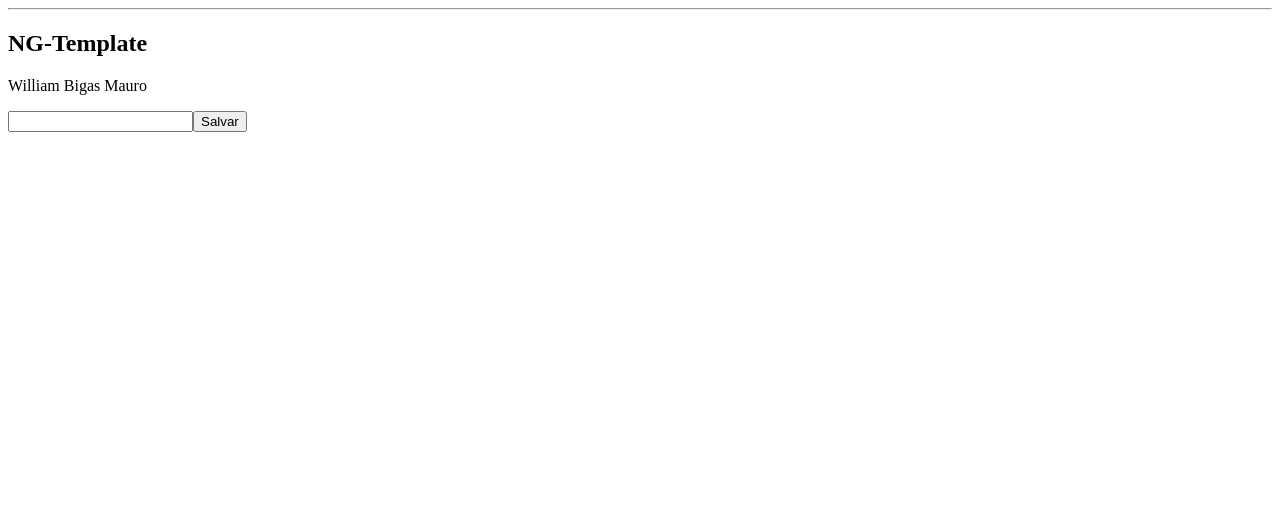
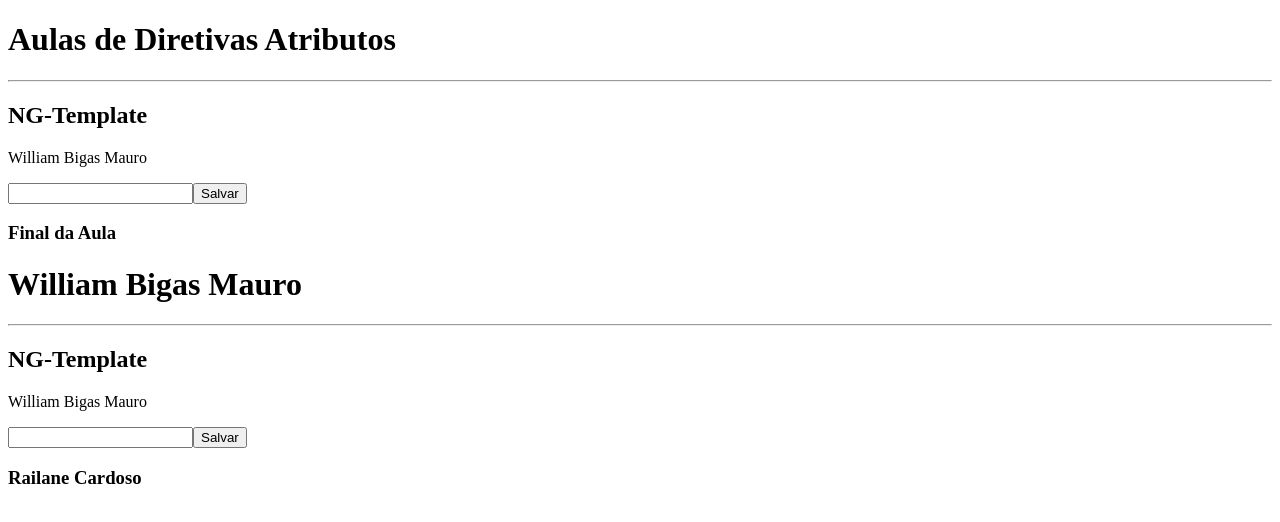
Before and after one commit to willbigas/curso-angular-udemy, an Angular app: page / in a window 1280 px wide. Shown: the top 522 px of the page. Built offline with nearby package versions, Linux system fonts and the light colour scheme.

Commit message:
ngContent

```diff
--- a/src/app/app.component.ts
+++ b/src/app/app.component.ts
@@ -3,10 +3,19 @@ import {Component, OnInit} from '@angular/core';
 @Component({
   selector: 'app-root',
   template: `
-<!--    <app-data-biding></app-data-biding>-->
-<!--    <app-diretivas-estruturais></app-diretivas-estruturais>-->
-    <app-diretivas-atributos></app-diretivas-atributos>
-    <router-outlet></router-outlet>
+      <!--    <app-data-biding></app-data-biding>-->
+      <!--    <app-diretivas-estruturais></app-diretivas-estruturais>-->
+
+      <app-diretivas-atributos>
+          <h1>Aulas de Diretivas Atributos</h1>
+          <h3>Final da Aula</h3>
+      </app-diretivas-atributos>
+
+      <app-diretivas-atributos>
+          <h1>William Bigas Mauro</h1>
+          <h3>Railane Cardoso</h3>
+      </app-diretivas-atributos>
+      <router-outlet></router-outlet>
   `,
 })
 export class AppComponent implements OnInit {
--- a/src/app/diretivas-atributos/diretivas-atributos.component.html
+++ b/src/app/diretivas-atributos/diretivas-atributos.component.html
@@ -1,3 +1,5 @@
+<ng-content select="h1"></ng-content>
+
 <!--<div *ngIf="nome != 'William'">-->
 <!--  <p [ngClass]="{'active': valor, 'disabled': !valor}">Ng Class</p>-->
 <!--  <hr>-->
@@ -25,3 +27,6 @@
 <input [(ngModel)]="nome">
 
 <button (click)="salvar()">Salvar</button>
+
+
+<ng-content select="h3"></ng-content>
```
